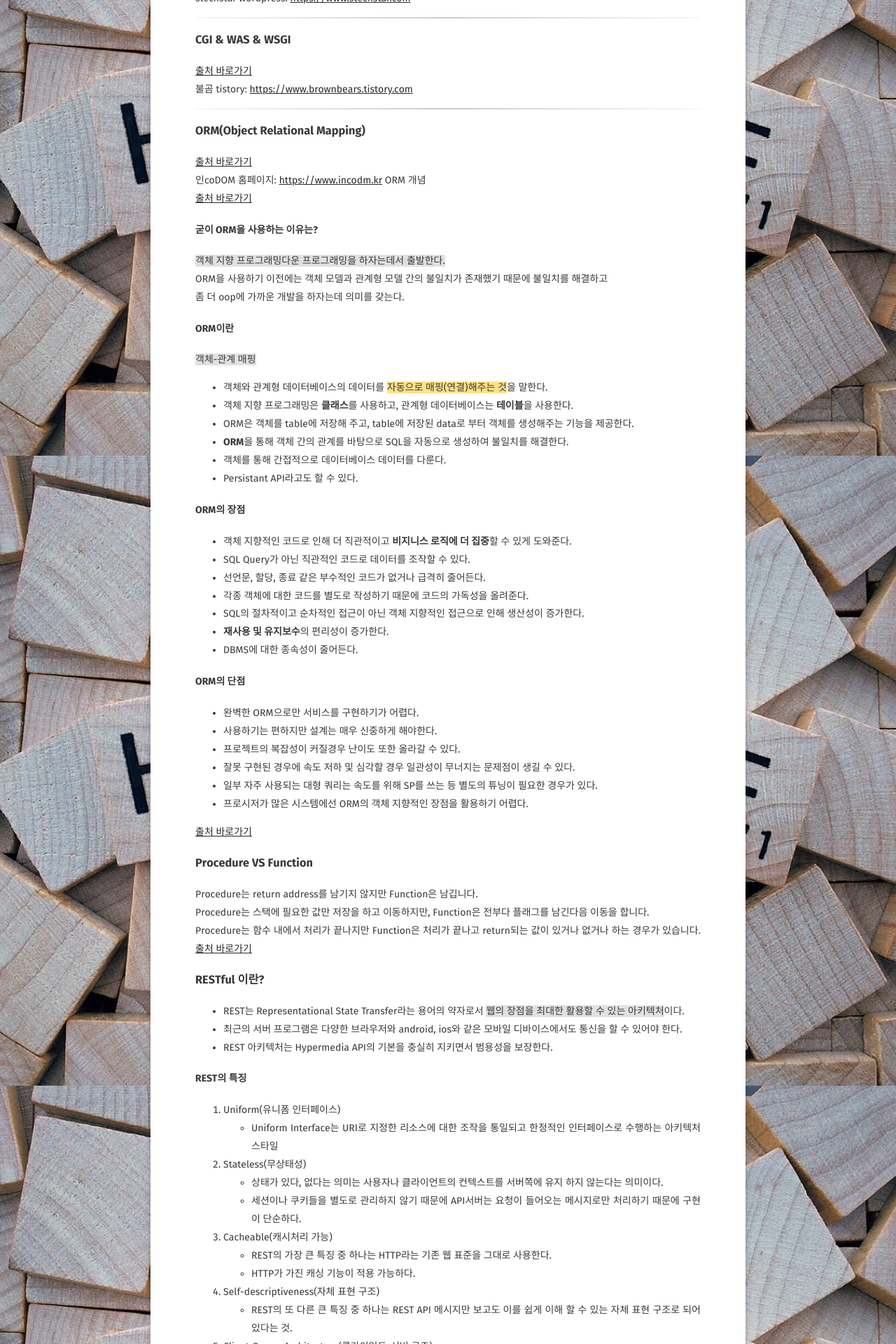
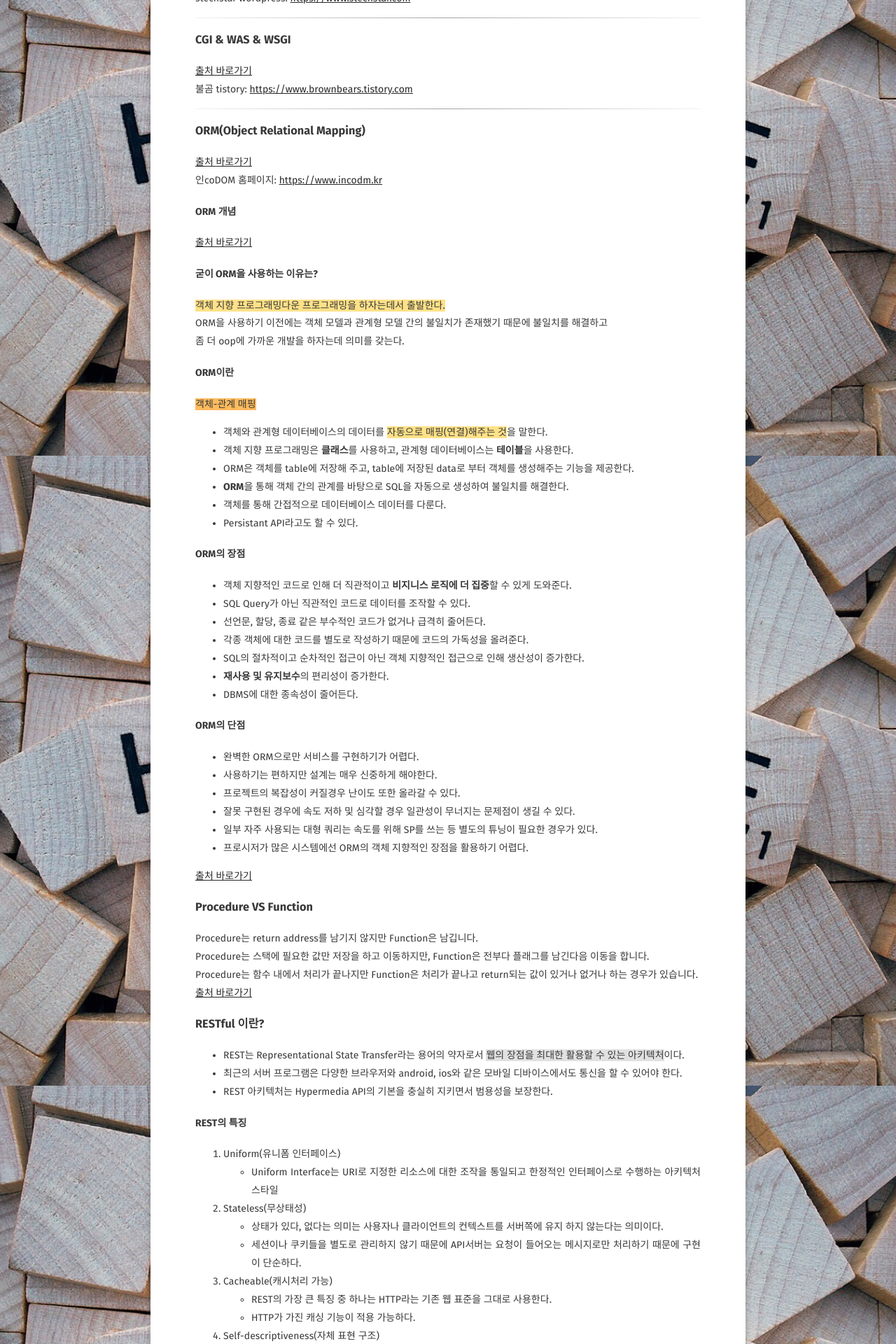
Before and after one commit to Jungjihyuk/JH_Life, a Jekyll site: the page built from _posts/2019-01-13-projectStudy.md, in a window 1280 px wide. Shown: the part 2949-4869 px from the top of the page at 70% size. Built offline with Jekyll 4.4.1, drawn with Linux system fonts in a browser that asks for light colours; some web fonts are replaced; comment, search, counter and statistics services are not loaded.

Commit message:
ORM, RESTful 수정

```diff
--- a/_posts/2019-01-13-projectStudy.md
+++ b/_posts/2019-01-13-projectStudy.md
@@ -96,16 +96,18 @@ stechstar wordpress: <https://www.stechstar.com>
 
 ### ORM(Object Relational Mapping)
 [출처 바로가기](https://www.incodom.kr/ORM)<br>
-인coDOM 홈페이지: <https://www.incodm.kr>
-ORM 개념<br>
+인coDOM 홈페이지: <https://www.incodm.kr><br>
+#### ORM 개념<br>
+
 [출처 바로가기](https://m.blog.naver.com/PostView.nhn?blogId=my0biho&logNo=40146063900&proxyReferer=https%3A%2F%2Fwww.google.com%2F)<br>
+
 #### 굳이 ORM을 사용하는 이유는?
-<span style="background-color: #e1e1e1">객체 지향 프로그래밍다운 프로그래밍을 하자는데서 출발한다.</span><br>
+<span style="background-color: #ffe187">객체 지향 프로그래밍다운 프로그래밍을 하자는데서 출발한다.</span><br>
 ORM을 사용하기 이전에는 객체 모델과 관계형 모델 간의 불일치가 존재했기 때문에 불일치를 해결하고 <br>
 좀 더 oop에 가까운 개발을 하자는데 의미를 갖는다.
 
 #### ORM이란
-<span style="background-color: #e1e1e1">객체-관계 매핑</span>
+<span style="background-color: #fdbb5d">객체-관계 매핑</span>
 * 객체와 관계형 데이터베이스의 데이터를 <span style="background-color: #ffe187">자동으로 매핑(연결)해주는 것</span>을 말한다.
 * 객체 지향 프로그래밍은 <strong>클래스</strong>를 사용하고, 관계형 데이터베이스는 <strong>테이블</strong>을 사용한다.
 * ORM은 객체를 table에 저장해 주고, table에 저장된 data로 부터 객체를 생성해주는 기능을 제공한다.
@@ -135,7 +137,7 @@ ORM을 사용하기 이전에는 객체 모델과 관계형 모델 간의 불일
 ### Procedure VS Function
 Procedure는 return address를 남기지 않지만 Function은 남깁니다.<br>
 Procedure는 스택에 필요한 값만 저장을 하고 이동하지만, Function은 전부다 플래그를 남긴다음 이동을 합니다.<br>
-Procedure는 함수 내에서 처리가 끝나지만 Function은 처리가 끝나고 return되는 값이 있거나 없거나 하는 경우가 있습니다.
+Procedure는 함수 내에서 처리가 끝나지만 Function은 처리가 끝나고 return되는 값이 있거나 없거나 하는 경우가 있습니다. <br>
 [출처 바로가기](https://www.hackerschool.org/HS_Boards/view.php?id=QNA_programming&no=6480)
 
 ### RESTful 이란?
@@ -162,6 +164,4 @@ Procedure는 함수 내에서 처리가 끝나지만 Function은 처리가 끝
 - 클라이언트 입장에서는 REST API 서버만 호출한다.
 - REST 서버는 다중 계층으로 구성될 수 있다. (예를 들어 보안, 로드 밸런싱, 암호화, 사용자 인증 등 추가하여 구조상의 유연성을 줄 수 있다.)
 
-
-
 [출처 바로가기](https://nesoy.github.io/articles/2017-02/REST)
```
